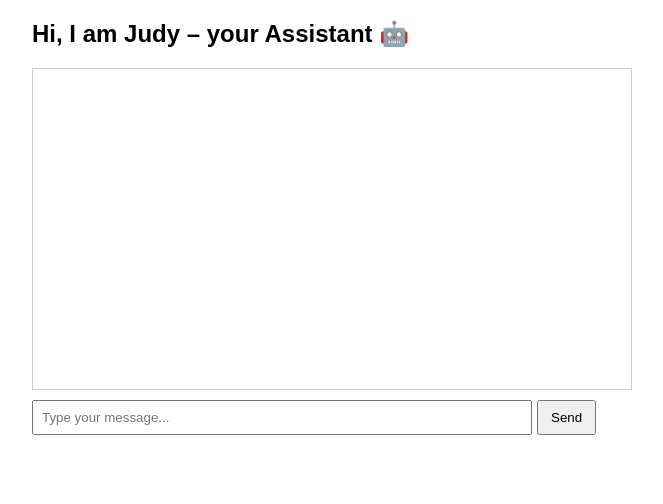
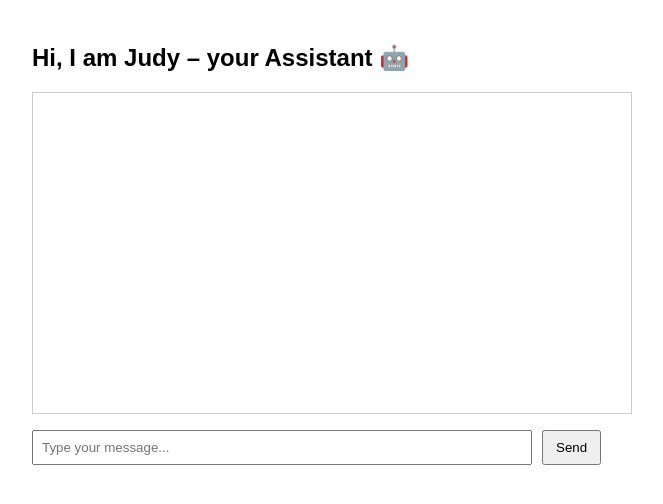
Before and after one commit to iessel-git/judy-chatbot, a Next.js app: page / in a window 1280 px wide. Shown: the top 504 px of the page, without its empty margins (308-971 px from the left). Built offline with nearby package versions, Linux system fonts and the light colour scheme.

Commit message:
Update and rename index.jsx to index.js

```diff
--- a/pages/index.jsx
+++ b/pages/index.js
@@ -1,34 +1,35 @@
 import { useState } from "react";
 
 export default function Home() {
-  const [messages, setMessages] = useState<{ role: string; content: string }[]>([]);
+  const [messages, setMessages] = useState([]);
   const [input, setInput] = useState("");
 
   const sendMessage = async () => {
-    if (!input.trim()) return;
+    if (!input) return;
     const userMessage = { role: "user", content: input };
-    setMessages((prev) => [...prev, userMessage]);
+    setMessages([...messages, userMessage]);
 
-    try {
     const res = await fetch("/api/chat", {
       method: "POST",
       headers: { "Content-Type": "application/json" },
-        body: JSON.stringify({ message: input })
+      body: JSON.stringify({ message: input }),
     });
 
     const data = await res.json();
     const botMessage = { role: "assistant", content: data.reply };
-      setMessages((prev) => [...prev, botMessage]);
-    } catch (error) {
-      const botMessage = { role: "assistant", content: "Error: Unable to connect to the server." };
-      setMessages((prev) => [...prev, botMessage]);
-    }
-
+    setMessages((m) => [...m, botMessage]);
     setInput("");
   };
 
   return (
-    <main style={{ maxWidth: "600px", margin: "auto", fontFamily: "sans-serif" }}>
+    <main
+      style={{
+        maxWidth: "600px",
+        margin: "auto",
+        fontFamily: "sans-serif",
+        padding: "1rem",
+      }}
+    >
       <h2>Hi, I am Judy – your Assistant 🤖</h2>
       <div
         style={{
@@ -36,7 +37,7 @@ export default function Home() {
           padding: "10px",
           height: "300px",
           overflowY: "auto",
-          marginBottom: "10px",
+          marginBottom: "1rem",
         }}
       >
         {messages.map((m, i) => (
@@ -52,7 +53,7 @@ export default function Home() {
         onKeyDown={(e) => e.key === "Enter" && sendMessage()}
         placeholder="Type your message..."
       />
-      <button style={{ padding: "8px 12px", marginLeft: "5px" }} onClick={sendMessage}>
+      <button style={{ padding: "8px 12px", marginLeft: "10px" }} onClick={sendMessage}>
         Send
       </button>
     </main>
```
Lines whose indentation alone changed are shown as unchanged.
